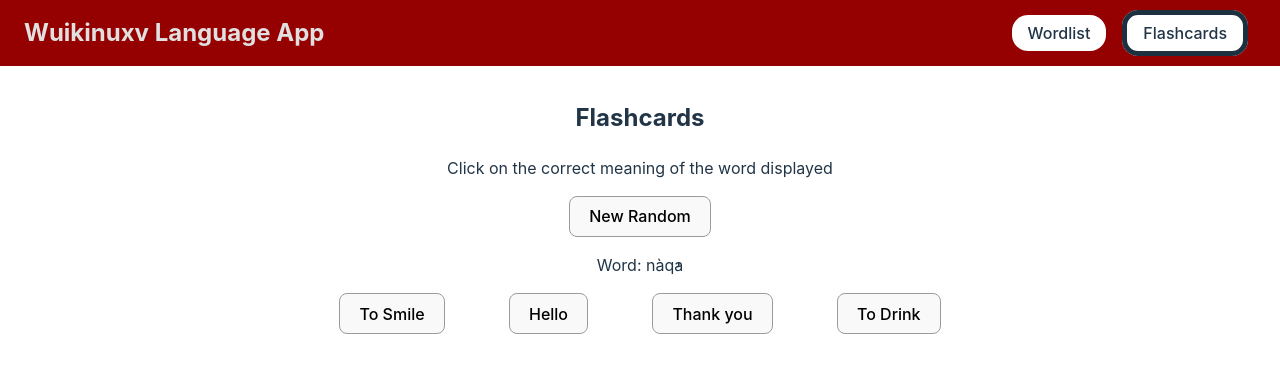
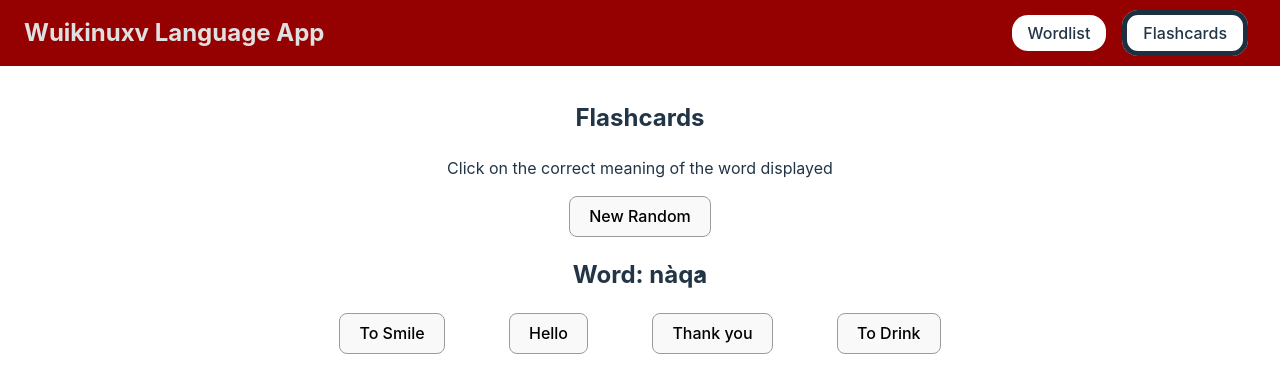
Before and after one commit to Trev004/DGL-409-Wuikinuxv-Learning-App, a React (Vite) app in the folder Wuikinuxv Learning App/: page /flashcards in a window 1280 px wide. Shown: the top 392 px of the page. Built offline with nearby package versions, Linux system fonts and the light colour scheme.

Commit message:
Enlarge and bold the flashcard word
In response to feedback, the word is now larger and bold, by changing the p tag to an h2 tag

```diff
--- a/Wuikinuxv Learning App/src/assets/Pages/Flashcard.jsx
+++ b/Wuikinuxv Learning App/src/assets/Pages/Flashcard.jsx
@@ -67,7 +67,7 @@ function Flashcard () {
             <h2 className='flashcard-intro'>Flashcards</h2>
             <p>Click on the correct meaning of the word displayed</p>
             <button onClick={newRandomWord}>New Random</button>
-            <p>Word: {words[randomWord].word}</p>
+            <h2>Word: {words[randomWord].word}</h2>
             <div className="flashcard-meanings">
                 {wrongWords.map((meaning, index) => (
                     <button
```
